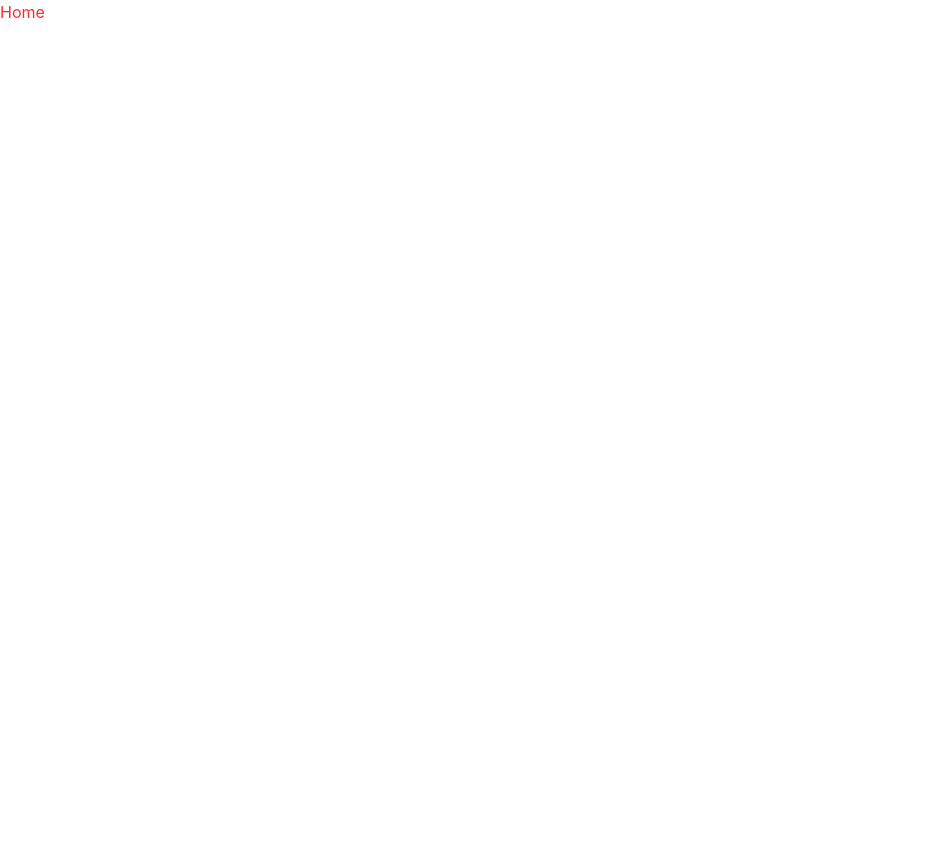
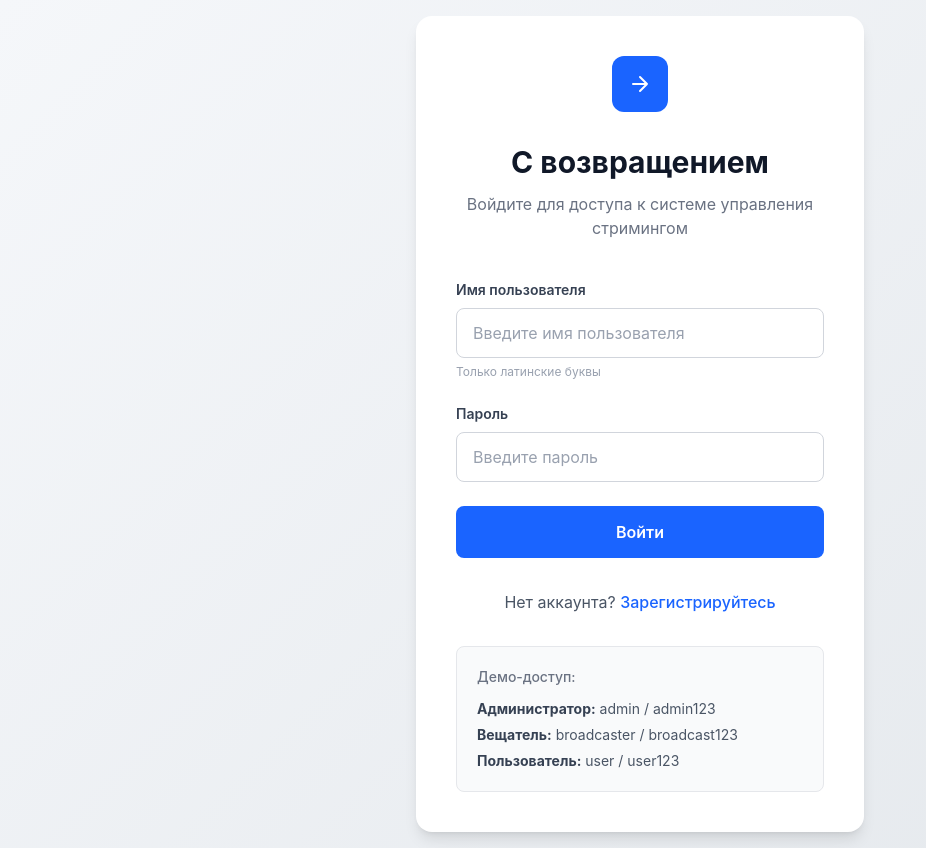
Before and after one commit to YanaFicus/hackathone-ttk, a React (Vite) app: page / in a window 1280 px wide. Shown: the whole page, without its empty margins (0-926 px from the left). Before the commit the page ends 800 px from the top, so only its background shows below. Built offline with nearby package versions, Linux system fonts and the light colour scheme.

Commit message:
feat: add layout Login page

```diff
--- a/index.html
+++ b/index.html
@@ -1,5 +1,5 @@
 <!doctype html>
-<html lang="en">
+<html lang="ru">
   <head>
     <meta charset="UTF-8" />
     <link rel="icon" type="image/svg+xml" href="/favicon.svg" />
--- a/src/App.tsx
+++ b/src/App.tsx
@@ -1,12 +1,14 @@
 import { Route, Routes } from "react-router-dom"
 import Home from "./pages/Home"
 import About from "./pages/About"
+import Login from "./pages/Login"
 
 function App() {
 
   return (
     <Routes>
-      <Route path="/" element={<Home />} />
+      <Route path="/" element={<Login />} />
+      <Route path="/home" element={<Home />} />
       <Route path="/about" element={<About />} />
     </Routes>
   )
--- a/src/index.css
+++ b/src/index.css
@@ -1,3 +1,14 @@
 @import "tailwindcss";
-@import "tailwindcss/preflight";
-@tailwind utilities;
+
+@theme {
+  --color-primary: #1a64ff;
+  --color-primary-hover: #1552d4;
+  --color-background: #f5f7fa;
+}
+
+body {
+  margin: 0;
+  font-family: -apple-system, BlinkMacSystemFont, 'Segoe UI', Roboto, Oxygen, Ubuntu, Cantarell, sans-serif;
+  background: linear-gradient(135deg, #f5f7fa 0%, #e4e8ec 100%);
+  min-height: 100vh;
+}
--- /dev/null
+++ b/src/pages/Login.tsx
@@ -0,0 +1,147 @@
+import { useState } from "react";
+
+interface FormData {
+  username: string;
+  password: string;
+}
+
+export default function LoginPage() {
+  const [formData, setFormData] = useState<FormData>({
+    username: "",
+    password: "",
+  });
+
+  const handleChange = (e: React.ChangeEvent<HTMLInputElement>) => {
+    const { name, value } = e.target;
+    setFormData((prev) => ({
+      ...prev,
+      [name]: value,
+    }));
+  };
+
+  const handleSubmit = (e: React.FormEvent<HTMLFormElement>) => {
+    e.preventDefault();
+    console.log("Login attempt:", formData);
+    // авторизация
+  };
+
+  const handleRegister = () => {
+    console.log("Navigate to register");
+    // навигация на страницу регистрации
+  };
+
+  return (
+    <div className="min-h-screen flex items-center justify-center p-4">
+      <div className="w-full max-w-md bg-white rounded-2xl shadow-lg p-10">
+        <div className="flex justify-center mb-8">
+          <div className="w-14 h-14 bg-primary rounded-xl flex items-center justify-center">
+            <svg
+              width="24"
+              height="24"
+              viewBox="0 0 24 24"
+              fill="none"
+              xmlns="http://www.w3.org/2000/svg"
+            >
+              <path
+                d="M5 12H19M19 12L12 5M19 12L12 19"
+                stroke="white"
+                strokeWidth="2"
+                strokeLinecap="round"
+                strokeLinejoin="round"
+              />
+            </svg>
+          </div>
+        </div>
+
+        <h1 className="text-3xl font-bold text-center text-gray-900 mb-3">
+          С возвращением
+        </h1>
+        <p className="text-center text-gray-500 mb-10">
+          Войдите для доступа к системе управления стримингом
+        </p>
+
+        <form onSubmit={handleSubmit} className="space-y-6">
+          <div>
+            <label
+              htmlFor="username"
+              className="block text-sm font-semibold text-gray-700 mb-2"
+            >
+              Имя пользователя
+            </label>
+            <input
+              type="text"
+              id="username"
+              name="username"
+              value={formData.username}
+              onChange={handleChange}
+              placeholder="Введите имя пользователя"
+              className="w-full px-4 py-3 border border-gray-300 rounded-lg text-gray-900 placeholder-gray-400
+                       focus:outline-none focus:border-primary focus:ring-2 focus:ring-primary/10 transition-all"
+              required
+            />
+            <span className="text-xs text-gray-400 mt-1.5 block">
+              Только латинские буквы
+            </span>
+          </div>
+
+          <div>
+            <label
+              htmlFor="password"
+              className="block text-sm font-semibold text-gray-700 mb-2"
+            >
+              Пароль
+            </label>
+            <input
+              type="password"
+              id="password"
+              name="password"
+              value={formData.password}
+              onChange={handleChange}
+              placeholder="Введите пароль"
+              className="w-full px-4 py-3 border border-gray-300 rounded-lg text-gray-900 placeholder-gray-400
+                       focus:outline-none focus:border-primary focus:ring-2 focus:ring-primary/10 transition-all"
+              required
+            />
+          </div>
+
+          <button
+            type="submit"
+            className="w-full py-3.5 bg-primary hover:bg-primary-hover text-white font-semibold rounded-lg
+                     transition-all duration-200 hover:-translate-y-0.5 hover:shadow-lg hover:shadow-primary/30
+                     active:translate-y-0"
+          >
+            Войти
+          </button>
+        </form>
+
+        <p className="text-center text-gray-600 mt-8 mb-8">
+          Нет аккаунта?{" "}
+          <button
+            onClick={handleRegister}
+            className="text-primary font-medium hover:underline focus:outline-none"
+          >
+            Зарегистрируйтесь
+          </button>
+        </p>
+
+        <div className="bg-gray-50 border border-gray-200 rounded-lg p-5">
+          <p className="text-sm text-gray-500 font-medium mb-3">Демо-доступ:</p>
+          <div className="space-y-1.5 text-sm text-gray-600">
+            <p>
+              <strong className="text-gray-700">Администратор:</strong> admin /
+              admin123
+            </p>
+            <p>
+              <strong className="text-gray-700">Вещатель:</strong> broadcaster /
+              broadcast123
+            </p>
+            <p>
+              <strong className="text-gray-700">Пользователь:</strong> user /
+              user123
+            </p>
+          </div>
+        </div>
+      </div>
+    </div>
+  );
+}
```
